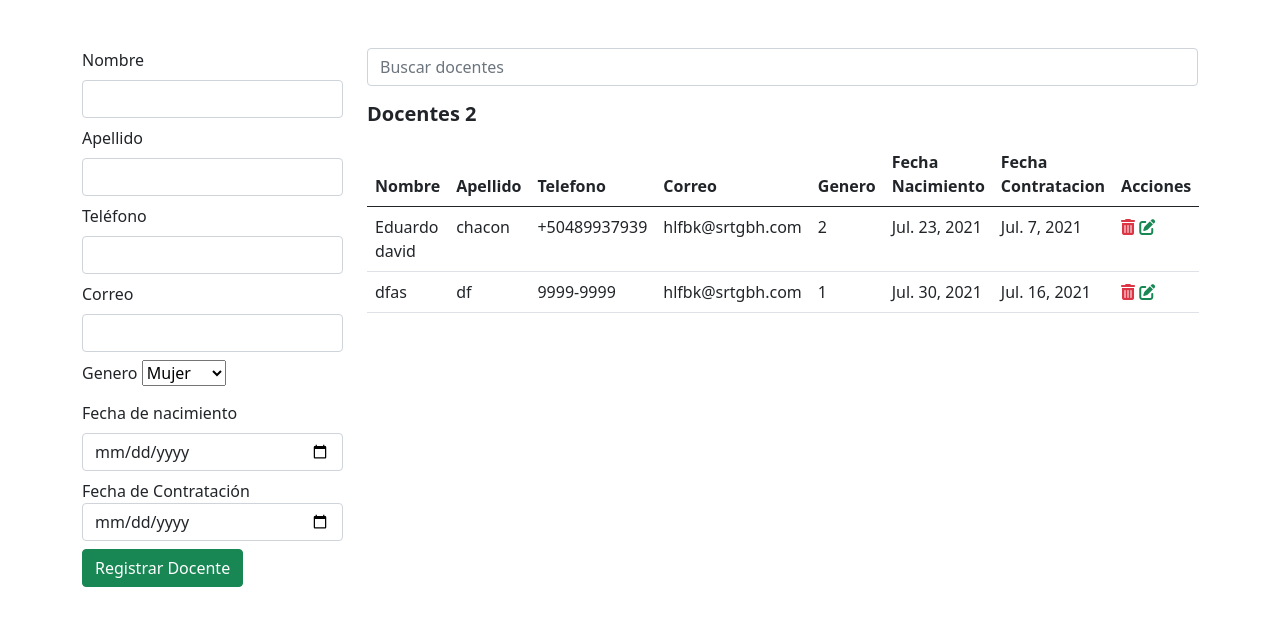
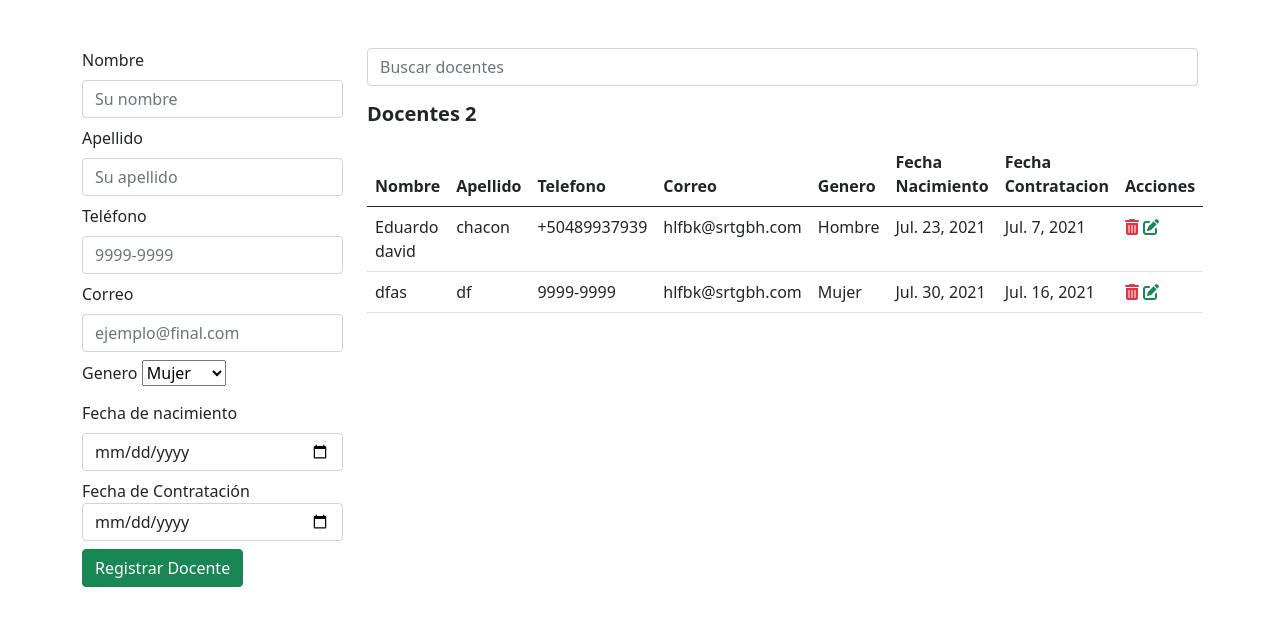
Before and after one commit to AmadeusLiz/GestorAcademico, a Django app: page /docentes_admin/ in a window 1280 px wide. Shown: the part 56-682 px from the top of the page. Run offline with Django 3.2, Linux system fonts and the light colour scheme; data comes from the database, SQL or seed files in the repository; both versions use the stored data as it was after the commit; some libraries are stand-ins or nearby versions; some web fonts are replaced.

Commit message:
corregido el resto, falta que se muestren las fechas al darle a editar, trbajando en eso

```diff
--- a/app_academico/admin.py
+++ b/app_academico/admin.py
@@ -1,5 +1,5 @@
 from django.contrib import admin
-from .models import Clase, Asignatura, OfertaAcademica
+from .models import Clase, Asignatura, OfertaAcademica, Docente
 
 # Register your models here.
 
@@ -12,3 +12,4 @@ class OfertaAdmin(admin.ModelAdmin):
 admin.site.register(Clase, ClaseAdmin)
 admin.site.register(Asignatura)
 admin.site.register(OfertaAcademica, OfertaAdmin)
+admin.site.register(Docente)
--- a/app_academico/models.py
+++ b/app_academico/models.py
@@ -1,5 +1,6 @@
 from django.db import models
-from datetime import datetime
+from datetime import datetime,date
+from phone_field import PhoneField
 
 class Asignatura(models.Model):
     nombre = models.CharField(max_length=30)
@@ -42,8 +43,11 @@ class Docente(models.Model):
     )
     nombre = models.CharField(max_length=25)
     apellido = models.CharField(max_length=25)
-    telefono = models.CharField(max_length=9)
+    telefono = PhoneField(blank=True, help_text='Numero de teléfono')
     correo = models.EmailField()
     genero = models.CharField(max_length=1,choices=GENEROS, default='1')
     fecha_nacimiento = models.DateField()
-    fecha_contratacion = models.DateField(default=datetime.now())
+    fecha_contratacion = models.DateField(default=date.today())
+
+    def __str__(self):
+        return f'{self.nombre} {self.apellido}'
--- a/app_academico/templates/academico/docenteAdmin.html
+++ b/app_academico/templates/academico/docenteAdmin.html
@@ -16,39 +16,56 @@
                 {% csrf_token %}
                 <div class="mb-2">
                     <label class="mb-2" for="nombre">Nombre</label>
-                    <input type="text" value="{{ c.nombre }}" name="nombre" id="nombre" class="form-control" required>
+                    <input type="text" value="{{ c.nombre }}" name="nombre" id="nombre" class="form-control" placeholder="Su nombre" required>
                 </div>
                 <div class="mb-2">
                     <label class="mb-2" for="apellido">Apellido</label>
-                    <input type="text" value="{{ c.apellido }}" name="apellido" id="nombre" class="form-control" required>
+                    <input type="text" value="{{ c.apellido }}" name="apellido" id="apellido" class="form-control" placeholder="Su apellido" required>
                 </div>
                 <div class="mb-2">
                     <label class="mb-2" for="telefono">Teléfono</label>
-                    <input type="tel" value="{{ c.telefono }}" name="telefono" id="seccion" class="form-control" required>
+                    <input type="tel" value="{{ c.telefono }}" name="telefono" id="telefono" class="form-control" pattern="[0-9]{4}-[0-9]{4}" placeholder="9999-9999" required>
                 </div>
 
                 <div class="mb-2">
                     <label class="mb-2" for="correo">Correo</label>
-                    <input type="email" value="{{ c.correo}}" name="correo" id="hora" class="form-control" min="07:00" required>
+                    <input type="email" value="{{ c.correo}}" name="correo" id="correo" class="form-control" placeholder="ejemplo@final.com" required>
                 </div>
 
                 <div class="mb-2">
                     <label class="mb-2" for="genero">Genero</label>
-                    <select name="genero" id="genero">
-                        <option value="1">Mujer</option>
-                        <option value="2">Hombre</option>
-                        <option value="3">Otro</option>
+                    <select name="genero" id="genero" aria-selected="{{ c.genero }}">
+                        {% if c.genero == '1' %}
+                            <option value="1" selected>Mujer</option>
+                            <option value="2">Hombre</option>
+                            <option value="3">Otro</option>
+
+                    {% elif c.genero == '2' %}
+                            <option value="1" >Mujer</option>
+                            <option value="2" selected>Hombre</option>
+                            <option value="3">Otro</option>
+
+                    {% elif c == '3' %}
+                            <option value="1" >Mujer</option>
+                            <option value="2">Hombre</option>
+                            <option value="3" selected>Otro</option>
+
+                    {% else %}
+                            <option value="1" >Mujer</option>
+                            <option value="2">Hombre</option>
+                            <option value="3">Otro</option>
+                        {% endif %}
                     </select>
                 </div>
 
                 <div class="mb-2">
                     <label class="mb-2" for="datebirth">Fecha de nacimiento</label>
-                    <input type="date"  value="{{ c.fecha_nacimiento }}" name="datebirth" id="aula" class="form-control" required>
+                    <input type="date"  value="{{ c.fecha_nacimiento }}" name="datebirth" id="datebirth" class="form-control" pattern="[0-9]{4}-[0-9]{2}-[0-9]{2}" required>
                 </div>
 
                 <div class="mb-2">
                     <label for="datecon">Fecha de Contratación</label>
-                    <input type="date"  value="{{ c.fecha_contratacion }}" name="datecon" id="datecon" class="form-control" min="10"  required>
+                    <input type="date"  value="{{ c.fecha_contratacion }}" name="datecon" id="datecon" class="form-control" pattern="[0-9]{4}-[0-9]{2}-[0-9]{2}"  required>
                 </div>
 
                 <div class="mb-2">
@@ -96,7 +113,7 @@
                             <td>{{ c.apellido }}</td>
                             <td>{{ c.telefono }}</td>
                             <td>{{ c.correo}}</td>
-                            <td>{{ c.genero}}</td>
+                            <td>{% if c.genero == '1' %}Mujer{% elif c.genero == '2' %}Hombre{% else %}Otro{% endif %}</td>
                             <td>{{ c.fecha_nacimiento}}</td>
                             <td>{{ c.fecha_contratacion}}</td>
                             <td>
--- a/app_academico/views.py
+++ b/app_academico/views.py
@@ -155,7 +155,13 @@ def docenteAdmin(request):
                                genero=request.POST.get('genero'), fecha_nacimiento=request.POST.get('datebirth'),
                                fecha_contratacion=request.POST.get('datecon'))
 
-    docentes = Docente.objects.all()
+    if request.GET.get('q'):
+        docentes = Docente.objects.filter(nombre__startswith=request.GET.get('q')).order_by('nombre')
+    else:
+        docentes = Docente.objects.all()
+
+
+
     ctx = {
         'activo': 'docentes',
         'docentes': docentes,
@@ -183,6 +189,8 @@ def editar_docente(request, id):
     docentes = Docente.objects.all()
     docente = get_object_or_404(Docente, pk=id)
 
+    print(f'{docente.fecha_nacimiento} {docente.fecha_contratacion}')
+
     ctx = {
         'activo': 'docentes',
         'docentes': docentes,
@@ -193,6 +201,6 @@ def editar_docente(request, id):
 
 
 def eliminar_docente(request, id):
-    messages.add_message(request, messages.INFO, f'La clase se ha eliminado éxitosamente')
+    messages.add_message(request, messages.INFO, f'El docente se ha eliminado éxitosamente')
     Docente.objects.get(pk=id).delete()
     return redirect(reverse('docenteAdmin'))
--- a/gestorAcademico/settings.py
+++ b/gestorAcademico/settings.py
@@ -38,6 +38,7 @@ INSTALLED_APPS = [
     'django.contrib.messages',
     'django.contrib.staticfiles',
     'app_academico',
+    'phone_field',
 ]
 
 MIDDLEWARE = [
```
Also changed, not shown: db.sqlite3.
